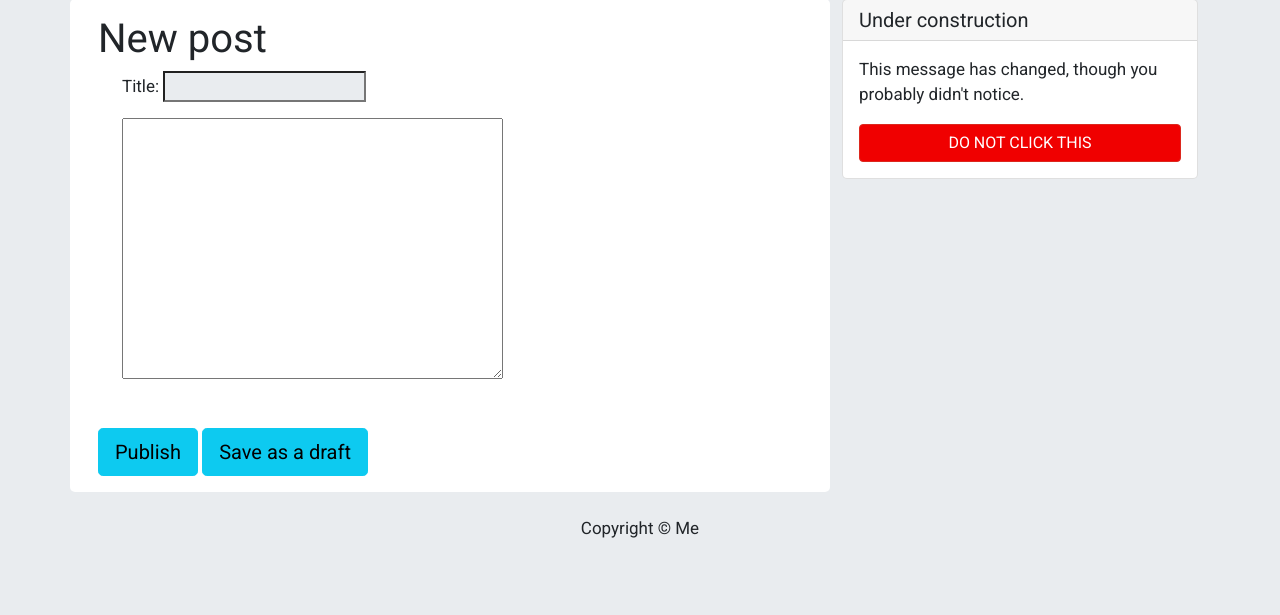
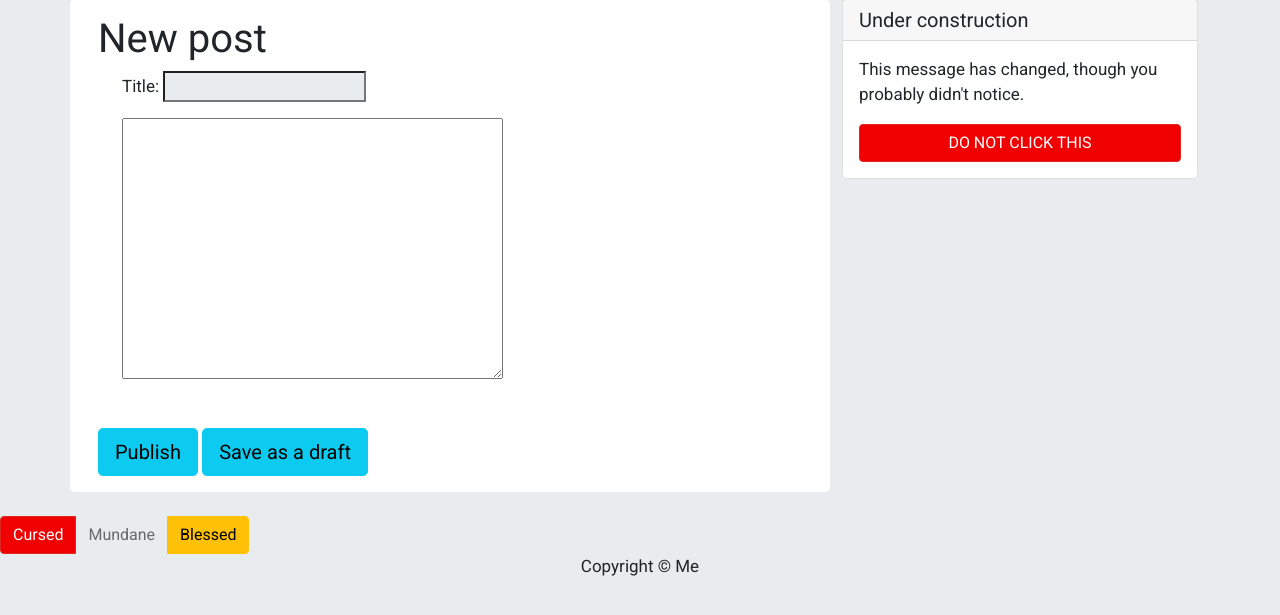
Before and after one commit to sebolivera/reading_stuff, a Django app: page /create_post/ in a window 1280 px wide. Shown: the part 75-690 px from the top of the page. Run offline with Django 3.2, Linux system fonts and the light colour scheme; the visitor is signed in with stand-in values (Sample User, id 1); data that the repository does not hold is empty; style sheets or scripts are compiled from the project's sources; some libraries are stand-ins or nearby versions.

Commit message:
layed down some ground work for the blursing

```diff
--- a/reading_site/urls.py
+++ b/reading_site/urls.py
@@ -10,7 +10,7 @@ urlpatterns = [
     path('', include('userauth.urls')),
     path('', include('readwrite.urls')), #last bc posts can have any url atm
     path('ckeditor/', include('ckeditor_uploader.urls')),
-]
+]+ static(settings.STATIC_URL, document_root=settings.STATIC_ROOT)
 
 # urlpatterns += i18n_patterns(
 #     path('', include('userauth.urls')),
--- a/readwrite/static/css/style_base.css
+++ b/readwrite/static/css/style_base.css
@@ -145,3 +145,15 @@
     margin : 0;
     padding: 0;
 }
+
+
+@font-face {
+    font-family: "Old London";
+    src: url("./fonts/OldLondon.ttf");
+}
+
+
+@font-face {
+    font-family: "Gypsy Curse";
+    src: url("./fonts/Gypsy Curse.ttf");
+}
--- a/readwrite/static/js/misc.js
+++ b/readwrite/static/js/misc.js
@@ -2,10 +2,10 @@ $(document).ready(function()
 {
     $("#darkModeSwitch").change(function()
     {
-        location.href=set_cookie_path+"?site_color_mode=dark";
+        location.href=set_color_mode_path+"?site_color_mode=dark";
     });
     $("#lightModeSwitch").change(function()
     {
-        location.href=set_cookie_path+"?site_color_mode=light";
+        location.href=set_color_mode_path+"?site_color_mode=light";
     });
 });
--- a/readwrite/templates/base.html
+++ b/readwrite/templates/base.html
@@ -3,6 +3,7 @@
 {% load i18n %}
 {% with color_mode=request.COOKIES.site_color_mode|default:"light" %}
 {% with text_color_mode=request.COOKIES.site_text_color_mode|default:"dark" %}
+{% with blursed_state=request.COOKIES.blursed|default:"mundane" %}
 <!DOCTYPE html>
 <html>
     <head>
@@ -109,6 +110,7 @@
                                 <input type="submit" value="Go">
                             </form>
                         </li> {% endcomment %}
+
                         <li class="nav-item dropdown">
                             <form class="language_form" action="{% url 'set_language' %}" method="post">{% csrf_token %}
                                 <input name="next" type="hidden" value="{{ redirect_to }}">
@@ -139,7 +141,7 @@
                         {% comment %} <li class="nav-item text-black">
                             <a class="nav-link text-black font-weight-bold" href="#">Contact</a>
                         </li> {% endcomment %}
-                        {% if user.is_authenticated%}
+                        {% if user.is_authenticated %}
                         <li class="nav-item text-red">
                             <a class="nav-link text-red font-weight-bold" href="{% url 'logout' %}">{% translate 'Logout' %}</a>
                         </li>
@@ -154,12 +156,22 @@
         </nav>
         {% block content %}
         {% endblock content %}
+        <div class="blursed">
+            <form class="blursed_form" action="{% url 'set_blursing' %}" method="post">{% csrf_token %}
+                <input name="next" type="hidden" value="{{ redirect_to }}">
+                <div class="btn-group" role="group" aria-label="Basic mixed styles example">
+                    <button type="submit" name="blursed" value="cursed" class="btn btn-{% if blursed_state == 'cursed' %}muted" disabled{%else%}danger"{%endif%}>{% translate 'Cursed'%}</button>
+                    <button type="submit" name="blursed" value="mundane" class="btn btn-{% if blursed_state == 'mundane' %}muted" disabled{%else%}info"{%endif%}>{% translate 'Mundane' %}</button>
+                    <button type="submit" name="blursed" value="blessed" class="btn btn-{% if blursed_state == 'blessed' %}muted" disabled{%else%}warning"{%endif%}">{% translate 'Blessed'%}</button>
+                </div>
+            </form>
+        </div>
         <footer class="footer bg-grey">
             <p class="m-0 text-{{text_color_mode}} text-center ">{% translate 'Copyright'%} &copy; Me</p>
         </footer>
     </body>
 <script type="text/javascript">
-    var set_cookie_path = "{% url 'set_cookie' %}";
+    var set_color_mode_path = "{% url 'set_color_mode' %}";
 </script>
 <script type="text/javascript" src="{% static 'js/misc.js' %}"></script>
 <script type="text/javascript" src="{% static "ckeditor/ckeditor-init.js" %}"></script>
@@ -168,3 +180,4 @@
 </html>
 {% endwith %}
 {% endwith %}
+{% endwith %}
--- a/readwrite/urls.py
+++ b/readwrite/urls.py
@@ -9,7 +9,8 @@ urlpatterns = [
     path('create_post/', views.create_post, name="create_post"),
     path('approve_comment/', views.approve_comment, name='approve_comment'),
     path('delete_comment/', views.delete_comment, name='delete_comment'),
-    path('set_cookie/', views.set_cookie, name='set_cookie'),
+    path('set_color_mode/', views.set_color_mode, name='set_color_mode'),
+    path('set_blursing/', views.set_blursing, name='set_blursing'),
     path('fav/', views.favorite_view, name='fav'),
     path('<slug:slug>/', views.postDetail, name='post_detail'),
     path('', views.IndexView.as_view(), name="home"),
--- a/readwrite/views.py
+++ b/readwrite/views.py
@@ -264,7 +264,7 @@ def delete_comment(request):
         response.status_code = 403
     return response
 
-def set_cookie(request):
+def set_color_mode(request):
     if request.method=='GET':
         response = redirect(request.META.get('HTTP_REFERER'))
         if request.GET['site_color_mode']:
@@ -275,6 +275,17 @@ def set_cookie(request):
                     this_user = User.objects.get(pk=request.user.pk)
                     this_user.color_mode=request.GET['site_color_mode']
                     this_user.save()
+        return response
+
+
+def set_blursing(request):
+    if request.method=='POST':
+        response = redirect(request.META.get('HTTP_REFERER'))
+        if request.POST['blursed']:
+            if request.POST['blursed'] in ('blessed', 'cursed'):
+                response.set_cookie('blursed', request.POST['blursed'], max_age = 5000000)
+            else:
+                response.set_cookie('blursed', 'mundane', max_age = 5000000)
         return response
 
 @require_AJAX
--- a/userauth/views.py
+++ b/userauth/views.py
@@ -32,9 +32,9 @@ def login_view(request):
             messages.success(request, 'Successfully logged in as %s.' % user.username)
             response = redirect('/')
             if request.user.is_authenticated :
-                response.set_cookie('site_color_mode', request.user.color_mode, max_age = 5000000)
+                response.set_color_mode('site_color_mode', request.user.color_mode, max_age = 5000000)
             elif not request.COOKIES.get('site_color_mode'): #checks user cookie for dark mode
-                response.set_cookie('site_color_mode', 'light', max_age = 5000000)
+                response.set_color_mode('site_color_mode', 'light', max_age = 5000000)
             return response
         else:
             return redirect('login')
```
Also changed, not shown: readwrite/static/css/style_blessed.css (added, +11 -0 lines), readwrite/static/css/style_cursed.css (added, +12 -0 lines), locale/zz/LC_MESSAGES/django.po, readwrite/static/css/fonts/Gypsy Curse.ttf (added), readwrite/static/css/fonts/OldLondon.ttf (added), readwrite/templates/post/post.html (indentation only).
